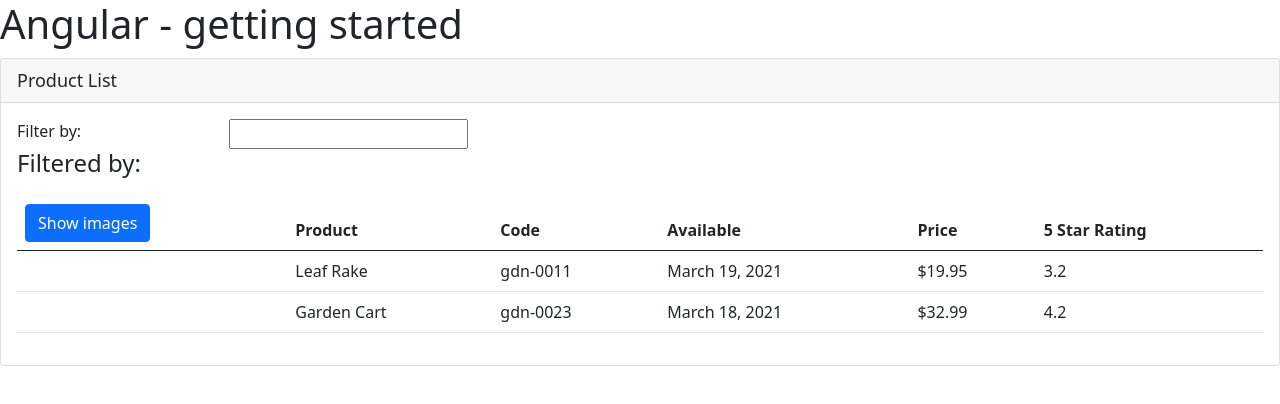
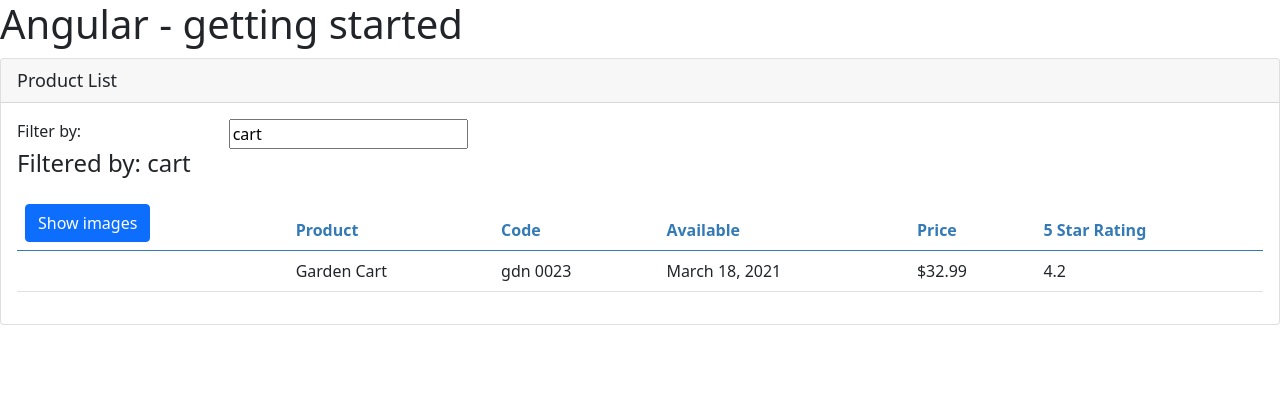
Before and after one commit to BartoszBednarczyk/Angular-Start, an Angular app: page / in a window 1280 px wide. Shown: the top 404 px of the page. Built offline with nearby package versions, Linux system fonts and the light colour scheme.

Commit message:
Added products filtering

```diff
--- a/src/app/app.module.ts
+++ b/src/app/app.module.ts
@@ -4,11 +4,13 @@ import { BrowserModule } from '@angular/platform-browser';
 
 import { AppComponent } from './app.component';
 import { ProductListComponent } from './products/product-list.component';
+import { ConvertToSpacesPipe } from './shared/convert-to-spaces.pipe';
 
 @NgModule({
   declarations: [
     AppComponent,
-    ProductListComponent
+    ProductListComponent,
+    ConvertToSpacesPipe
   ],
   imports: [
     BrowserModule,
--- /dev/null
+++ b/src/app/products/product-list.component.css
@@ -0,0 +1,3 @@
+thead {
+    color: #337AB7
+}
--- a/src/app/products/product-list.component.html
+++ b/src/app/products/product-list.component.html
@@ -33,14 +33,14 @@
             </tr>
           </thead>
           <tbody>
-            <tr *ngFor='let product of products'>
+            <tr *ngFor='let product of filteredProducts'>
                 <td><img *ngIf='showImage'
                     [src]='product.imageUrl'
                     [title]='product.productName'
                     [style.width.px]='imageWidth'
                     [style.margin.px]='imageMargin' alt=""></td>
                 <td>{{ product.productName }}</td>
-                <td>{{ product.productCode | lowercase }}</td>
+                <td>{{ product.productCode | lowercase | convertToSpaces:'-' }}</td>
                 <td>{{ product.releaseDate }}</td>
                 <td>{{ product.price | currency : 'USD' : 'symbol' : '1.2-2'}}</td>
                 <td>{{ product.starRating }}</td>
--- a/src/app/products/product-list.component.ts
+++ b/src/app/products/product-list.component.ts
@@ -1,17 +1,29 @@
-import { Component } from "@angular/core";
+import { Component, OnInit } from "@angular/core";
+import { IProduct } from "./product";
 
 @Component({
     selector: 'pm-products',
-    templateUrl: './product-list.component.html'
+    templateUrl: './product-list.component.html',
+    styleUrls: ['./product-list.component.css']
 })
 
-export class ProductListComponent {
+export class ProductListComponent implements OnInit {
     pageTitle: string = 'Product List';
     imageWidth: number = 50;
     imageMargin: number = 2;
     showImage: boolean = false;
-    listFilter: string = '';
-    products: any[] = [{
+
+    private _listFilter: string = '';
+    get listFilter(): string {
+      return this._listFilter;
+    }
+    set listFilter(value: string) {
+      this._listFilter = value;
+      console.log('In setter:', value);
+      this.filteredProducts = this.performFilter(value);
+    }
+    filteredProducts: IProduct[] = [];
+    products: IProduct[] = [{
         "productId": 1,
         "productName": "Leaf Rake",
         "productCode": "GDN-0011",
@@ -32,7 +44,17 @@ export class ProductListComponent {
         "imageUrl": "assets/images/garden_cart.png"
       }];
 
+      performFilter(filterBy: string): IProduct[] {
+        filterBy = filterBy.toLocaleLowerCase();
+        return this.products.filter((product: IProduct) =>
+            product.productName.toLocaleLowerCase().includes(filterBy));
+      }
+
       toggleImage(): void {
           this.showImage = !this.showImage;
       }
+
+      ngOnInit(): void {
+        this.listFilter = 'cart';
+      }
 }
--- /dev/null
+++ b/src/app/products/product.ts
@@ -0,0 +1,10 @@
+export interface IProduct {
+    productId: number;
+    productName: string;
+    productCode: string;
+    releaseDate: string;
+    price: number;
+    description: string;
+    starRating: number;
+    imageUrl: string;
+}
--- /dev/null
+++ b/src/app/shared/convert-to-spaces.pipe.ts
@@ -0,0 +1,10 @@
+import { Pipe, PipeTransform } from "@angular/core";
+
+@Pipe({
+    name: 'convertToSpaces'
+})
+export class ConvertToSpacesPipe implements PipeTransform {
+    transform(value: string, character: string): string {
+        return value.replace(character, ' ');
+    }
+}
```
